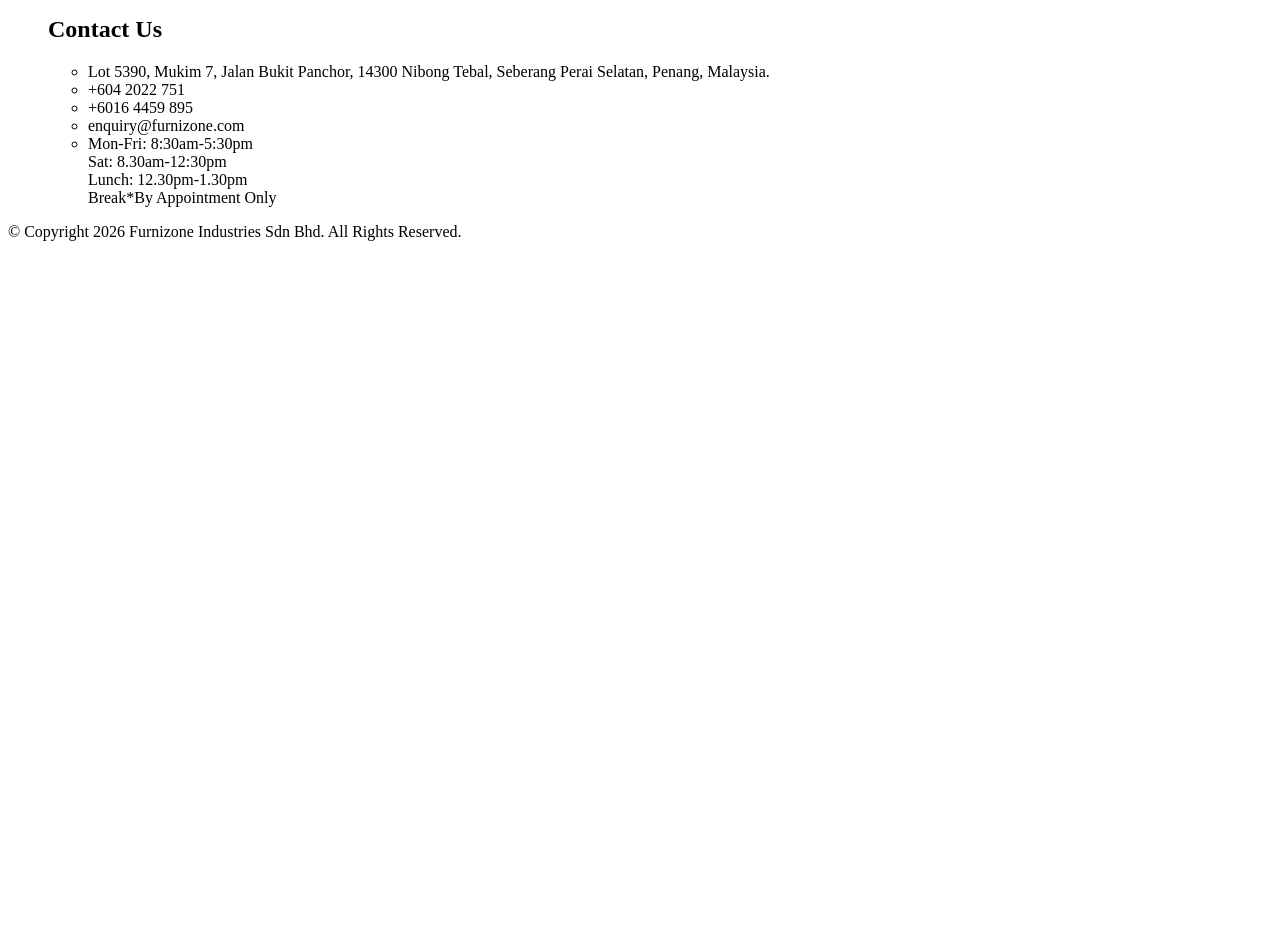
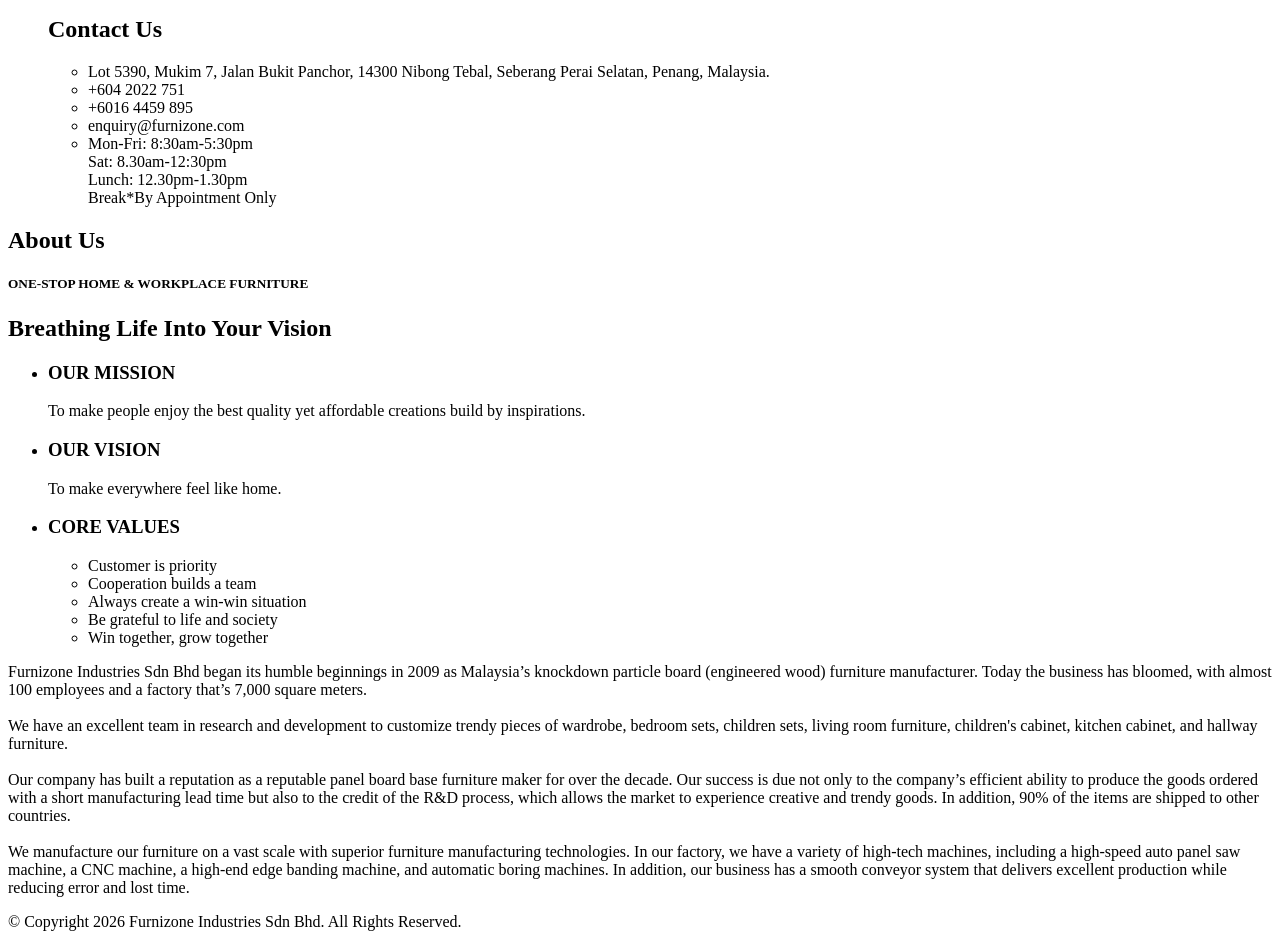
Before and after one commit to haojee2025/Furnizone-Website, a plain HTML site: page index.html in a window 1280 px wide. Shown: the part 2375-3314 px from the top of the page. Before the commit the page ends 2624 px from the top, so only its background shows below. Drawn offline with Linux system fonts and the light colour scheme.

Commit message:
Add About-Us-Section

```diff
--- a/index.html
+++ b/index.html
@@ -191,6 +191,61 @@
             </ul>
         </ul>
     </section>
+    <section>
+        <h2>About Us</h2>
+        <div>
+            <h5>
+                ONE-STOP HOME & WORKPLACE FURNITURE
+            </h5>
+            <h2>
+                Breathing Life Into Your Vision
+            </h2>
+        </div>
+        <ul>
+            <li>
+                <h3>
+                    OUR MISSION
+                </h3>
+                <p>
+                    To make people enjoy the best quality yet affordable creations build by inspirations.
+                </p>
+            </li>
+            <li>
+                <h3>
+                    OUR VISION
+                </h3>
+                <p>
+                    To make everywhere feel like home.
+                </p>
+            </li>
+            <li>
+                <h3>
+                    CORE VALUES
+                </h3>
+                <ul>
+                    <li>Customer is priority</li>
+                    <li>Cooperation builds a team</li>
+                    <li>Always create a win-win situation</li>
+                    <li>Be grateful to life and society</li>
+                    <li>Win together, grow together</li>
+                </ul>
+            </li>
+        </ul>
+        <p>
+            Furnizone Industries Sdn Bhd began its humble beginnings in 2009 as Malaysia’s knockdown particle board (engineered wood) furniture manufacturer.
+            Today the business has bloomed, with almost 100 employees and a factory that’s 7,000 square meters.<br><br>
+            We have an excellent team in research and development to customize trendy pieces of wardrobe, bedroom sets, children sets,
+            living room furniture, children's cabinet, kitchen cabinet, and hallway furniture.<br><br>
+            Our company has built a reputation as a reputable panel board base furniture maker for over the decade.
+            Our success is due not only to the company’s efficient ability to produce the goods ordered with a short
+            manufacturing lead time but also to the credit of the R&D process, which allows the market to experience
+            creative and trendy goods. In addition, 90% of the items are shipped to other countries.<br><br>
+            We manufacture our furniture on a vast scale with superior furniture manufacturing technologies. In our
+            factory, we have a variety of high-tech machines, including a high-speed auto panel saw machine, a CNC
+            machine, a high-end edge banding machine, and automatic boring machines. In addition, our business has
+            a smooth conveyor system that delivers excellent production while reducing error and lost time.
+        </p>
+    </section>
     <footer>
         © Copyright 2026 Furnizone Industries Sdn Bhd. All Rights Reserved.
     </footer>
```
